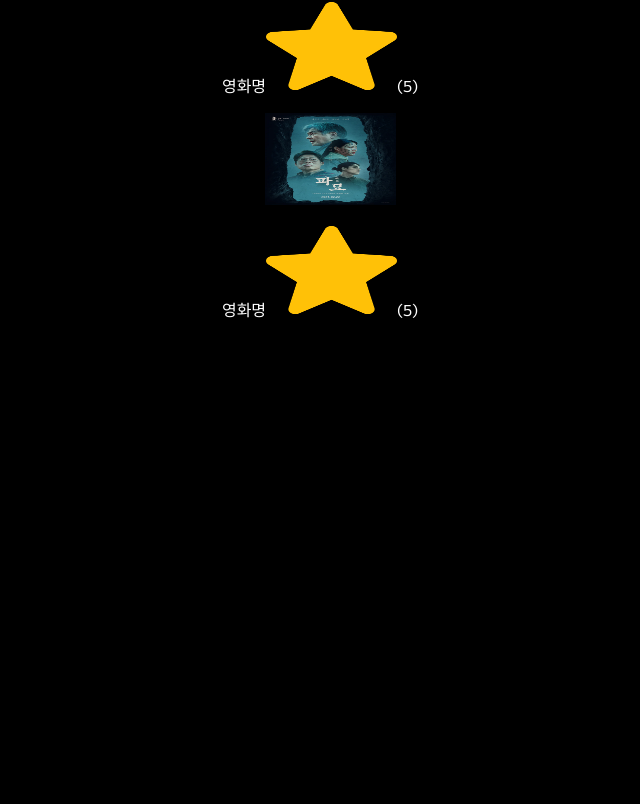
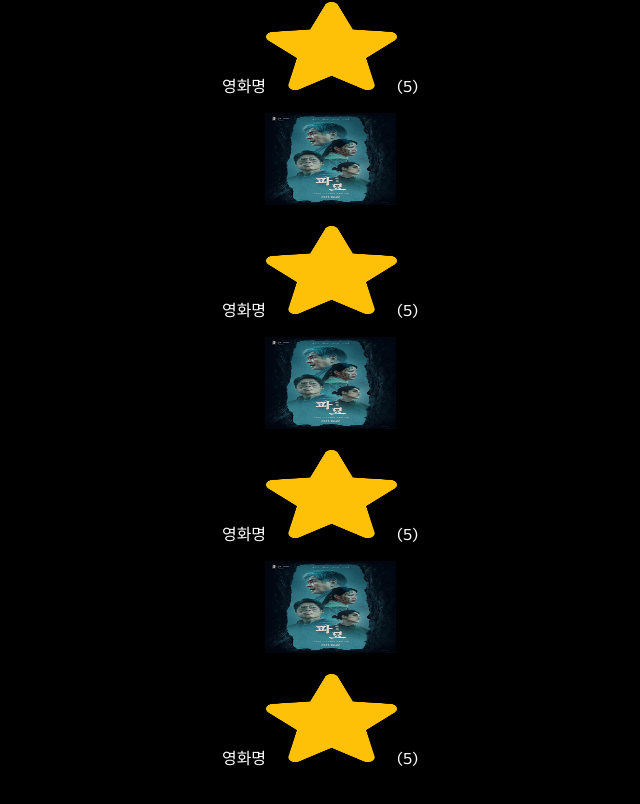
Before and after one commit to Munhak-Zip/Munhak.Zip_Front, a React (Create React App) app: page /movie/movieList in a window 1280 px wide. Shown: the part 736-1540 px from the top of the page, without its empty margins (320-960 px from the left). Before the commit the page ends 1092 px from the top, so only its background shows below. Built offline with nearby package versions, Linux system fonts and the light colour scheme.

Commit message:
[add] : 영화 더미 추가 #23

```diff
--- a/src/views/movie/MovieList.js
+++ b/src/views/movie/MovieList.js
@@ -21,6 +21,8 @@ const renderMovies = () => {
     const movies = [
         { id: 1, title: '영화명', poster: Poster, start: 5 },
         { id: 2, title: '영화명', poster: Poster, start: 5 },
+        { id: 3, title: '영화명', poster: Poster, start: 5 },
+        { id: 4, title: '영화명', poster: Poster, start: 5 },
 
         // 필요한 만큼 영화 객체 추가
     ];
```
